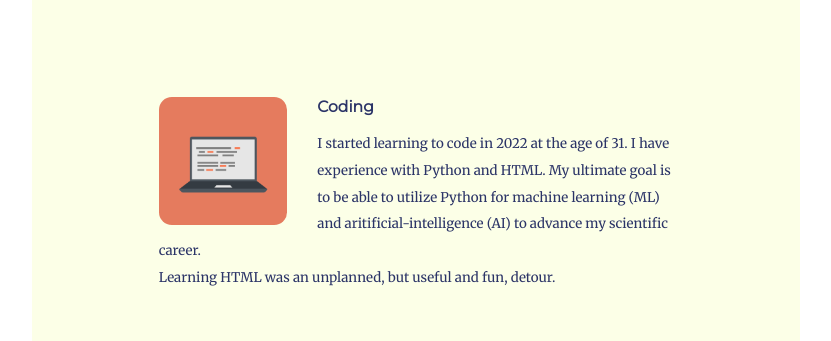
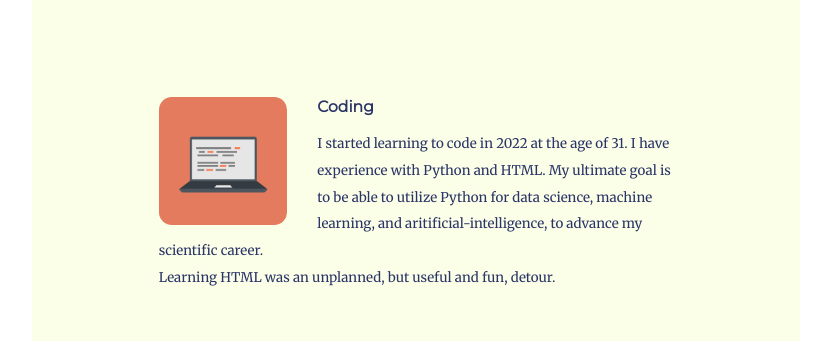
Before and after one commit to cc4py/personal-site, a plain HTML site: page index.html in a window 1280 px wide. Shown: the part 1288-1629 px from the top of the page, without its empty margins (224-1055 px from the left). Drawn offline with Linux system fonts and the light colour scheme.

Commit message:
added data science, removed ML & AI

```diff
--- a/index.html
+++ b/index.html
@@ -30,7 +30,7 @@
         <div class="skill-row">
           <img class="skill-img" src="Images/computer.png" alt="computer-img" height="200px">
           <h3>Coding</h3>
-          <p>I started learning to code in 2022 at the age of 31. I have experience with Python and HTML. My ultimate goal is to be able to utilize Python for machine learning (ML) and aritificial-intelligence (AI) to advance my scientific career.<br>Learning HTML was an unplanned, but useful and fun, detour.</p>
+          <p>I started learning to code in 2022 at the age of 31. I have experience with Python and HTML. My ultimate goal is to be able to utilize Python for data science, machine learning, and aritificial-intelligence, to advance my scientific career.<br>Learning HTML was an unplanned, but useful and fun, detour.</p>
         </div>
         <div class="skill-row">
           <img class="skill-img-r" src="Images/cycling.png" alt="cycling-img" height="200px">
```
